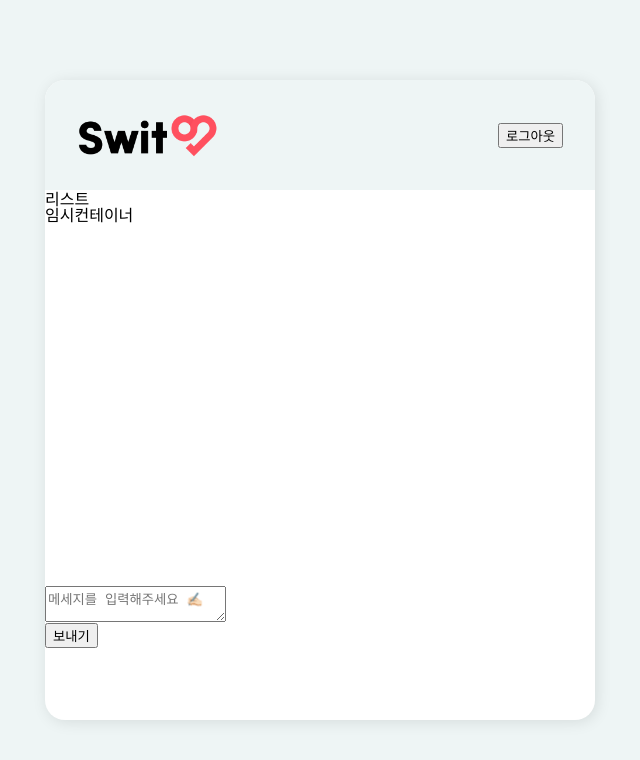
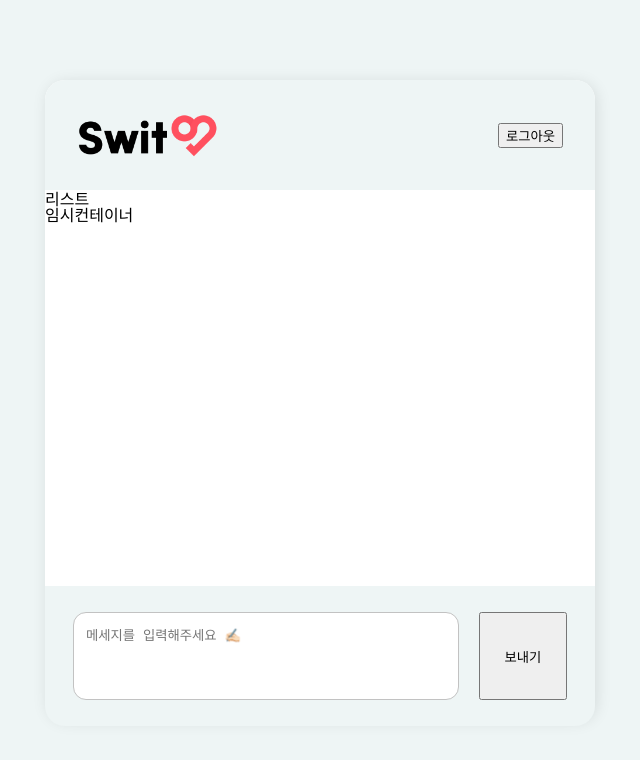
Before and after one commit to PreOnBoarding-Team17/Week2_Messenger, a React (Create React App) app: page / in a window 1280 px wide. Shown: the top 760 px of the page, without its empty margins (320-960 px from the left). Built offline with nearby package versions, Linux system fonts and the light colour scheme; what typesafe-actions would draw is missing.

Commit message:
feat #5: figma에 맞도록 스타일 적용

```diff
--- a/src/Components/MessageInput/scss/MessageInput.scss
+++ b/src/Components/MessageInput/scss/MessageInput.scss
@@ -0,0 +1,36 @@
+@import '../../../Utils/Styles/_variables';
+
+.message-input {
+  display: flex;
+  align-items: center;
+  width: inherit;
+  height: 140px;
+  background-color: $background;
+  border-radius: 0 0 20px 20px;
+  padding: 25px 28px;
+  box-sizing: border-box;
+
+  &__textarea {
+    background-color: white;
+    width: calc(100% - 108px);
+    height: 88px;
+    margin-right: 20px;
+    border: 1px solid $gray;
+    border-radius: 13px;
+    padding: 10px;
+    box-sizing: border-box;
+
+    & textarea {
+      display: inline-block;
+      width: 100%;
+      height: 100%;
+      border: none;
+      resize: none;
+    }
+  }
+
+  &__send-btn {
+    width: 88px;
+    height: 88px;
+  }
+}
```
